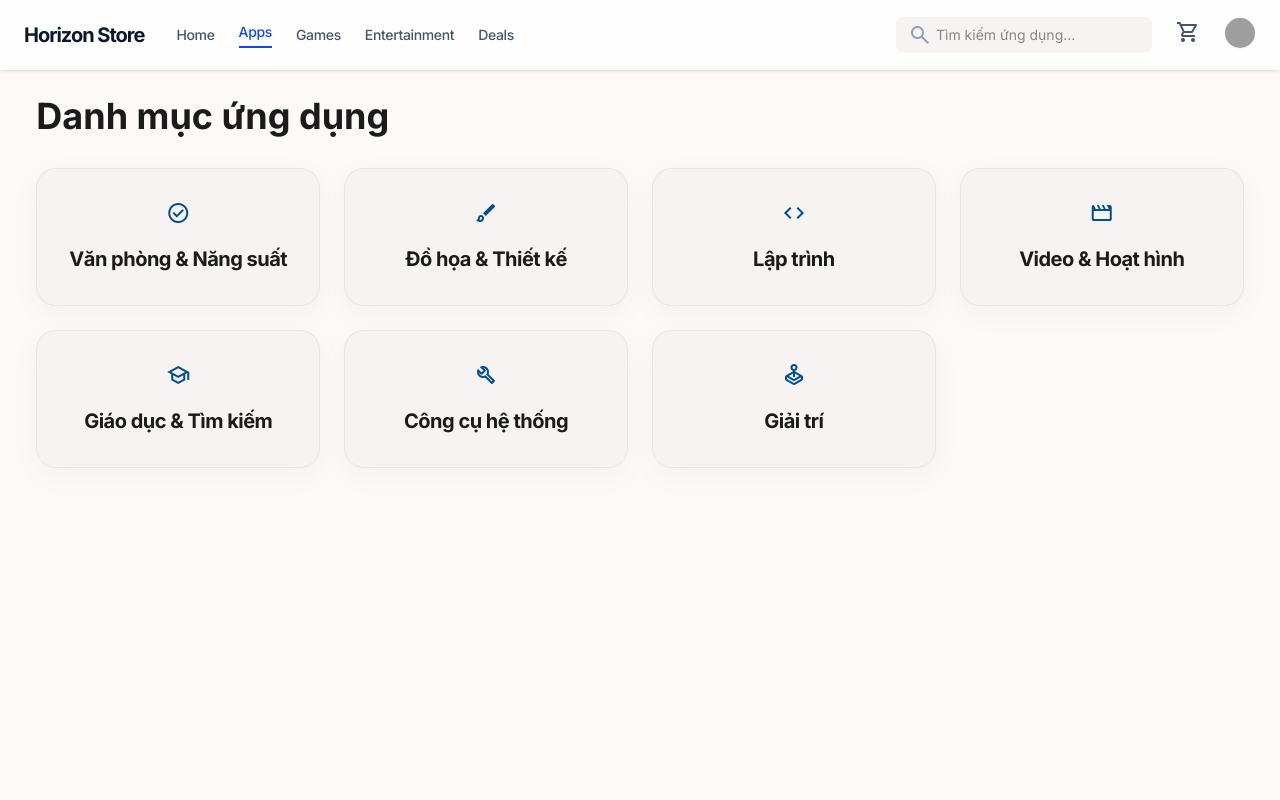
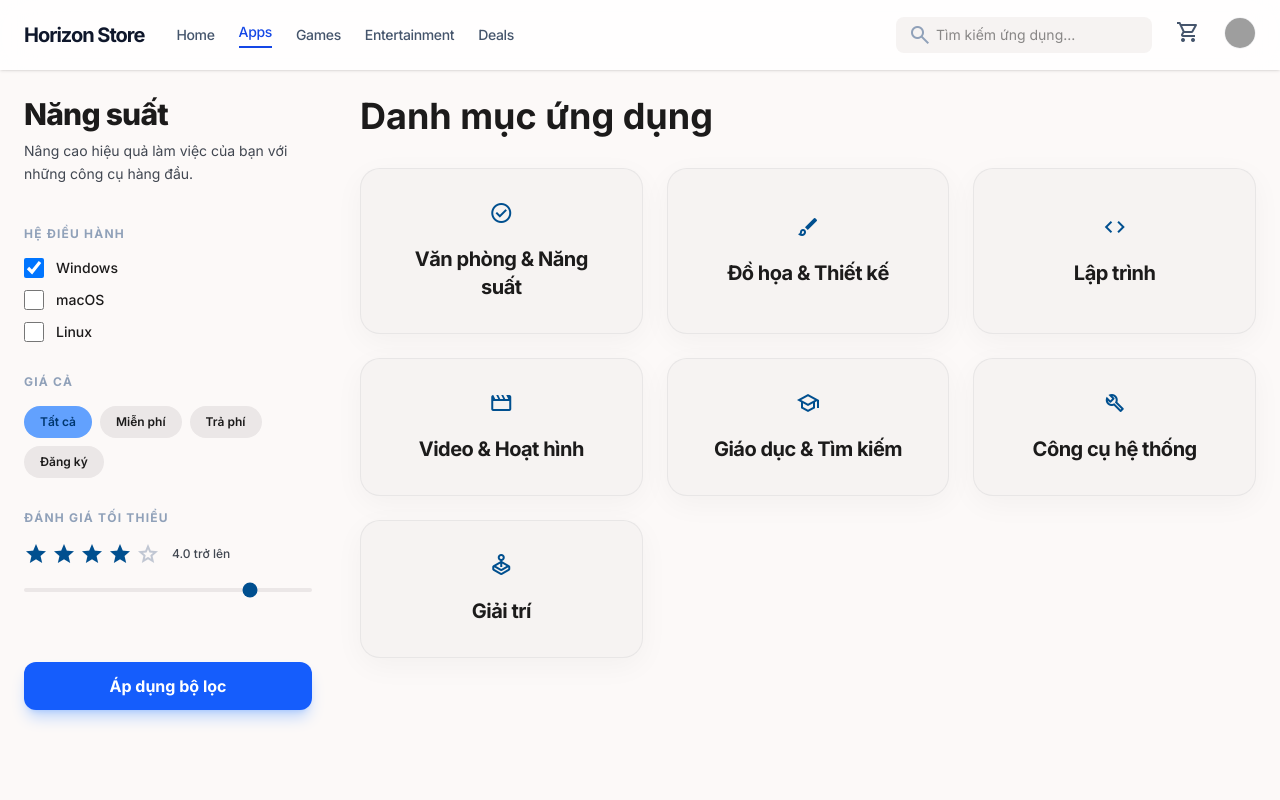
Before and after one commit to no-bugs-no-life/NBNL-DA-NodeJS, a Next.js app in the folder frontend/: page /category in a window 1280 px wide. Shown: the top 800 px of the page. Built offline with nearby package versions, Linux system fonts and the light colour scheme; grey boxes are pictures that could not be loaded.

Commit message:
feat: added category page and category details page to the navigation system

```diff
--- a/frontend/app/category/[id]/page.tsx
+++ b/frontend/app/category/[id]/page.tsx
@@ -6,6 +6,9 @@ import Footer from "../../../components/layout/Footer";
 import ProductGrid from "../../../components/category/ProductGrid";
 import { mockApps, mockCategories } from "../../../components/category/data";
 import Link from "next/link";
+
+import Sidebar from "../../../components/category/Sidebar";
+import FeaturedArea from "../../../components/category/FeaturedArea";
 
 interface CategoryDetailPageProps {
     params: Promise<{
@@ -22,7 +25,9 @@ export default function CategoryDetailPage(props: CategoryDetailPageProps) {
     return (
         <>
             <Navbar />
-            <main className="pt-24 pb-24 px-6 max-w-[1920px] mx-auto min-h-screen">
+            <main className="pt-24 pb-16 px-6 max-w-[1920px] mx-auto flex flex-col md:flex-row gap-12">
+                <Sidebar />
+                <div className="flex-1 min-w-0">
                     <div className="mb-12">
                         <Link href="/category" className="text-sm font-medium text-on-surface-variant hover:text-primary mb-6 inline-flex items-center gap-2 px-3 py-1.5 rounded-full hover:bg-surface-container-high transition-colors">
                             <span className="material-symbols-outlined text-sm">arrow_back</span>
@@ -43,8 +48,11 @@ export default function CategoryDetailPage(props: CategoryDetailPageProps) {
                         </p>
                     </div>
 
-                <div className="border-t border-outline/10 pt-12">
+                    <FeaturedArea />
+
+                    <div className="border-t border-outline/10 pt-12 mt-12">
                         {category ? <ProductGrid apps={mockApps} /> : <p className="text-on-surface-variant">Không tìm thấy nội dung cho danh mục này.</p>}
+                    </div>
                 </div>
             </main>
             <Footer />
--- a/frontend/app/category/page.tsx
+++ b/frontend/app/category/page.tsx
@@ -3,6 +3,8 @@ import Footer from "../../components/layout/Footer";
 import Link from "next/link";
 import { mockCategories } from "../../components/category/data";
 import { Metadata } from "next";
+
+import Sidebar from "../../components/category/Sidebar";
 
 export const metadata: Metadata = {
     title: "Danh mục | Cửa hàng",
@@ -13,9 +15,11 @@ export default function CategoryIndexPage() {
     return (
         <>
             <Navbar />
-            <main className="pt-24 pb-24 px-6 max-w-[1920px] mx-auto min-h-screen">
+            <main className="pt-24 pb-16 px-6 max-w-[1920px] mx-auto flex flex-col md:flex-row gap-12">
+                <Sidebar />
+                <div className="flex-1 min-w-0">
                     <h1 className="text-4xl font-bold mb-8">Danh mục ứng dụng</h1>
-                <div className="grid grid-cols-1 sm:grid-cols-2 lg:grid-cols-4 gap-6">
+                    <div className="grid grid-cols-1 sm:grid-cols-2 lg:grid-cols-3 gap-6">
                         {mockCategories.map((c) => (
                             <Link key={c._id} href={`/category/${c._id}`}>
                                 <div className="bg-surface-container-low rounded-[20px] p-8 flex flex-col items-center justify-center text-center hover:bg-surface-container-high transition-colors border border-outline/10 cursor-pointer h-full group hover:shadow-lg shadow-[0_8px_30px_rgb(0,0,0,0.04)] active:scale-95 duration-300">
@@ -27,6 +31,7 @@ export default function CategoryIndexPage() {
                             </Link>
                         ))}
                     </div>
+                </div>
             </main>
             <Footer />
         </>
```
Lines whose indentation alone changed are shown as unchanged.
